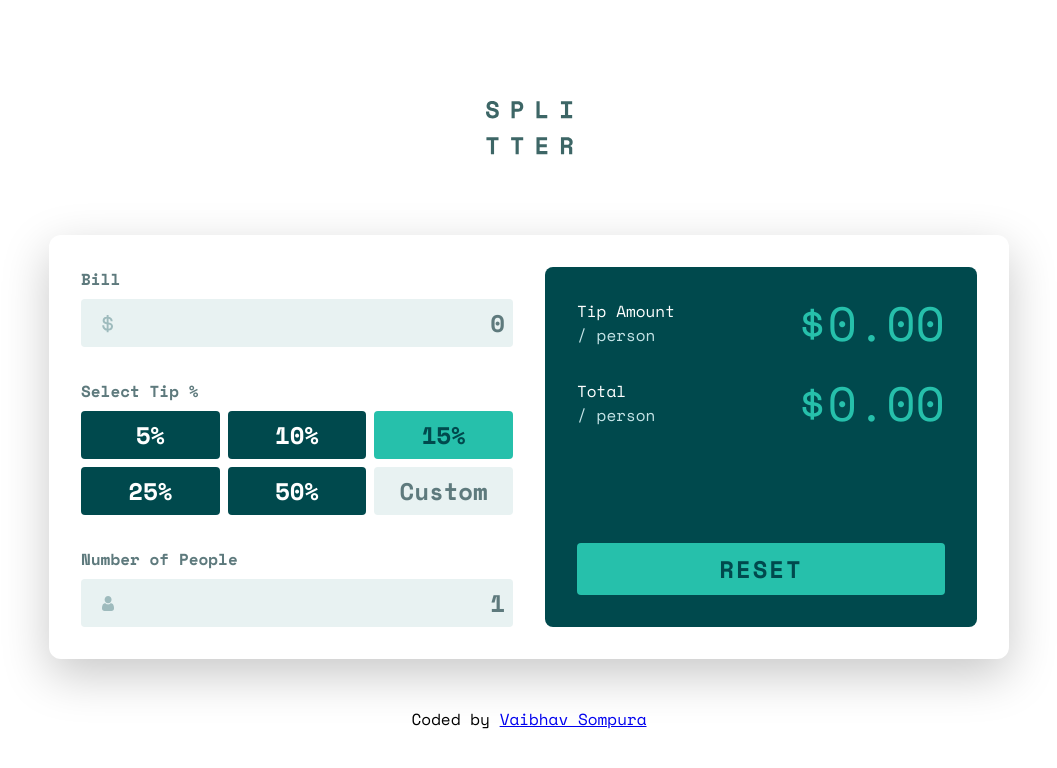
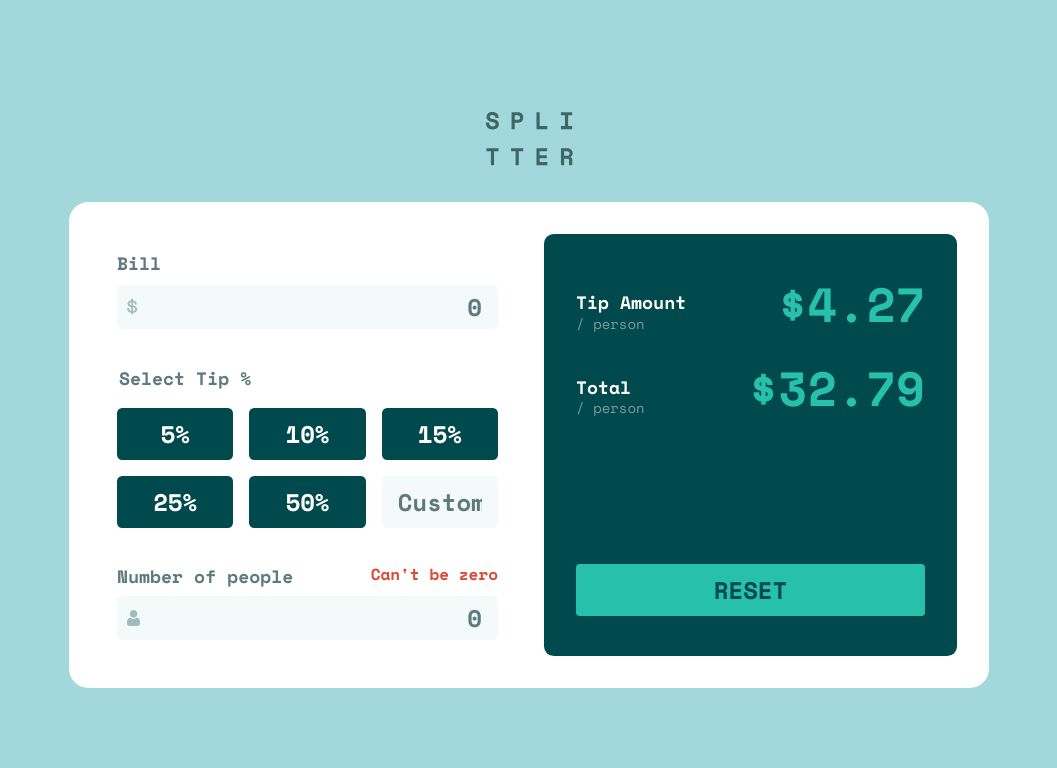
Before and after one commit to vsompura3/tip-calculator-app-main, a website: page index.html in a window 1280 px wide. Shown: the whole page, without its empty margins (111-1168 px from the left). Drawn offline with nearby package versions, Linux system fonts and the light colour scheme.

Commit message:
redid the markup and styling

```diff
--- a/index.html
+++ b/index.html
@@ -4,103 +4,123 @@
     <meta charset="UTF-8" />
     <meta name="viewport" content="width=device-width, initial-scale=1.0" />
     <!-- displays site properly based on user's device -->
-
     <link
       rel="icon"
       type="image/png"
       sizes="32x32"
       href="./images/favicon-32x32.png"
     />
-
-    <link rel="stylesheet" href="/css/index.css" />
-    <script src="/js/index.js" type="module"></script>
+    <link rel="stylesheet" href="./public/css/index.css" />
+    <script src="./public/js/index.js" type="module"></script>
     <title>Frontend Mentor | Tip calculator app</title>
   </head>
   <body>
-    <!-- Header -->
-    <header class="header flex">
-      <img src="./images/logo.svg" alt="Splitter Logo" />
+    <main class="calculator-layout">
+      <header>
+        <img aria-hidden="true" src="./images/logo.svg" alt="" />
+        <h1 class="sr-only">Tip Calculator</h1>
       </header>
 
-    <!-- Main -->
-    <main class="app container grid">
-      <div class="process grid">
-        <div class="flex flex-col">
-          <label for="bill-input">Bill</label>
+      <section>
+        <form class="calculation-form">
+          <div class="form-group">
+            <label for="bill-amount">Bill</label>
             <input
               type="number"
-            class="input fs-input"
-            id="bill-input"
+              name="bill-amount"
+              id="bill-amount"
               placeholder="0"
               required
             />
           </div>
-        <div class="flex flex-col">
-          <label for="custom-tip">Select Tip %</label>
-          <div class="grid tip-grid">
-            <input type="radio" name="tip-radio" id="5" value="5" />
-            <label for="5" class="fs-input">5%</label>
-            <input type="radio" name="tip-radio" id="10" value="10" />
-            <label for="10" class="fs-input">10%</label>
-            <input type="radio" name="tip-radio" id="15" value="15" checked />
-            <label for="15" class="fs-input">15%</label>
-            <input type="radio" name="tip-radio" id="25" value="25" />
-            <label for="25" class="fs-input">25%</label>
-            <input type="radio" name="tip-radio" id="50" value="50" />
-            <label for="50" class="fs-input">50%</label>
+          <fieldset>
+            <div class="form-group">
+              <legend>Select Tip %</legend>
+              <label for="tip-1"
+                ><input
+                  type="radio"
+                  name="tip-amount"
+                  id="tip-1"
+                  value="5"
+                />5%</label
+              >
+              <label for="tip-2"
+                ><input
+                  type="radio"
+                  name="tip-amount"
+                  id="tip-2"
+                  value="10"
+                />10%</label
+              >
+              <label for="tip-3"
+                ><input
+                  type="radio"
+                  name="tip-amount"
+                  id="tip-3"
+                  value="15"
+                />15%</label
+              >
+              <label for="tip-4"
+                ><input
+                  type="radio"
+                  name="tip-amount"
+                  id="tip-4"
+                  value="25"
+                />25%</label
+              >
+              <label for="tip-5"
+                ><input
+                  type="radio"
+                  name="tip-amount"
+                  id="tip-5"
+                  value="50"
+                />50%</label
+              >
+              <div>
+                <label for="custom-tip" class="sr-only"
+                  >custom tip amount</label
+                >
                 <input
                   type="number"
-              class="input fs-input"
-              name="tip-radio"
+                  name="tip-amount"
                   id="custom-tip"
                   placeholder="Custom"
                 />
               </div>
             </div>
-        <div class="flex flex-col">
-          <div class="flex">
-            <label for="people-input">Number of People</label>
-            <span class="warning">Can't be zero</span>
-          </div>
+          </fieldset>
+          <div class="form-group">
+            <label for="number-of-people">Number of people</label>
+            <span data-warning>Can't be zero</span>
             <input
               type="number"
-            class="input fs-input"
-            id="people-input"
-            placeholder="1"
+              name="number-of-people"
+              id="number-of-people"
+              placeholder="0"
               required
             />
           </div>
+        </form>
+        <div class="calculated-output">
+          <div>
+            <div class="tip-details">
+              <div>
+                <p>Tip Amount</p>
+                <p>/ person</p>
               </div>
-
-      <div class="result flow">
-        <div class="result-row flex">
-          <div class="tip">
-            <span>Tip Amount</span>
-            <span>/ person</span>
+              <span class="calculated-tip">$4.27</span>
             </div>
-          <p id="display-tip">$0.00</p>
+            <div class="total-details">
+              <div>
+                <p>Total</p>
+                <p>/ person</p>
               </div>
-        <div class="result-row flex">
-          <div class="total">
-            <span>Total</span>
-            <span>/ person</span>
+              <span class="calculated-total">$32.79</span>
             </div>
-          <p id="display-total">$0.00</p>
           </div>
-        <button type="reset">Reset</button>
+          <button class="btn-reset">Reset</button>
         </div>
+      </section>
     </main>
-
-    <footer>
-      <p>
-        Coded by
-        <a
-          href="https://vaibhavsompura.netlify.app"
-          target="_blank"
-          rel="noopener noreferrer"
-          >Vaibhav Sompura</a
-        >
-      </p>
-    </footer>
   </body>
 </html>
--- a/public/css/index.css
+++ b/public/css/index.css
@@ -1,49 +1,93 @@
-/** Font Import **/
 @import url('https://fonts.googleapis.com/css2?family=Space+Mono:wght@400;600;700&display=swap');
 
-/** Custom Properties **/
 :root {
-  --ff-base: 'Space Mono', 'MonoLisa', Arial, Helvetica, sans-serif;
+  /* colors */
+  --brand: hsl(172 67% 45%);
+  --warning: rgb(220 73 53);
+  --surface: hsl(183 100% 15%);
+  --surface-2: rgb(162, 215, 220);
+  --text: hsl(186 14% 43%);
+  --text-2: hsl(184 14% 56%);
+  --bg-input: hsl(189 41% 97%);
+  --white: hsl(0 0% 100%);
 
-  --clr-primary: hsl(172, 67%, 45%);
-  --clr-hover: rgb(159, 232, 223);
+  /* fonts */
+  --ff-sans: 'Space Mono', system-ui, sans-serif;
+  --normal: 400;
+  --semibold: 600;
+  --bold: 700;
 
-  --clr-neutral-100: hsl(0, 0%, 100%);
-  --clr-neutral-200: hsl(180, 29%, 93%);
-  --clr-neutral-300: hsl(185, 41%, 84%);
-  --clr-neutral-400: hsl(184, 14%, 56%);
-  --clr-neutral-500: hsl(186, 14%, 43%);
-  --clr-neutral-600: hsl(183, 100%, 15%);
-
-  --fs-500: 1.5rem;
+  /* spacing */
+  --space-xxs: 0.25rem;
+  --space-xs: 0.5rem;
+  --space-sm: 0.75rem;
+  --space-base: 1rem;
+  --space-md: 1.5rem;
+  --space-lg: 1.875rem;
+  --space-xl: 2rem;
+  --space-2xl: 3rem;
 }
 
-/* ------------------- */
-/* Reset               */
-/* ------------------- */
-
-/* https://piccalil.li/blog/a-modern-css-reset/ */
-
-/* Box sizing */
+/* Box sizing rules */
 *,
 *::before,
 *::after {
   box-sizing: border-box;
 }
 
-/* Reset margins */
+/* set the default html size to full page */
+html {
+  inline-size: 100%;
+  block-size: 100%;
+}
+
+/* Remove default margin */
 body,
 h1,
 h2,
 h3,
 h4,
-h5,
 p,
 figure,
-picture {
+blockquote,
+dl,
+dd {
   margin: 0;
 }
 
+/* Remove list styles on ul, ol elements with a list role, which suggests default styling will be removed */
+ul[role='list'],
+ol[role='list'] {
+  list-style: none;
+}
+
+/* Set core root defaults */
+html:focus-within {
+  scroll-behavior: smooth;
+}
+
+/* Set core body defaults */
+body {
+  min-inline-size: 100%;
+  min-block-size: 100%;
+  text-rendering: optimizeSpeed;
+  line-height: 1.5;
+
+  font-family: var(--ff-sans);
+  font-size: 1rem;
+  font-weight: var(--normal);
+  background-color: var(--surface-2);
+  color: var(--text);
+  padding-block: 5ch;
+
+  @media (width > 480px) {
+    display: grid;
+    place-content: center;
+    padding-block: 2ch;
+  }
+}
+
+/* Set minimum line-height for heading elements */
 h1,
 h2,
 h3,
@@ -51,27 +95,21 @@ h4,
 h5,
 h6 {
   line-height: 1.15;
-  font-weight: 400;
 }
 
-/* set up the body */
-body {
-  font-family: var(--ff-base);
-  font-size: var(--fs-300);
-  font-weight: 400;
-  line-height: 1.5;
-  min-height: 100vh;
-  overflow-x: hidden;
+/* A elements that don't have a class get default styles */
+a:not([class]) {
+  text-decoration-skip-ink: auto;
 }
 
-/* make images easier to work with */
+/* Make images easier to work with */
 img,
 picture {
-  max-width: 100%;
+  max-inline-size: 100%;
   display: block;
 }
 
-/* make form elements easier to work with */
+/* Inherit fonts for inputs and buttons */
 input,
 button,
 textarea,
@@ -79,38 +117,38 @@ select {
   font: inherit;
 }
 
-/* Screen readers only */
+/* To hide the spin box on input */
+input::-webkit-outer-spin-button,
+input::-webkit-inner-spin-button {
+  /* display: none; <- Crashes Chrome on hover */
+  -webkit-appearance: none;
+  margin: 0; /* <-- Apparently some margin are still there even though it's hidden */
+}
+
+input[type='number'] {
+  -moz-appearance: textfield; /* Firefox */
+  font-variant-numeric: tabular-nums;
+}
+
+/* Content thats not visible but read by screen-readers */
 .sr-only {
   position: absolute;
-  width: 1px;
-  height: 1px;
+  inline-size: 1px;
+  block-size: 1px;
   padding: 0;
   margin: -1px;
   overflow: hidden;
   clip: rect(0, 0, 0, 0);
-  white-space: nowrap; /* added line */
-  border: 0;
+  white-space: nowrap;
+  border-width: 0;
 }
 
-/** To Remove the number dial from input[type='number'] */
-/* Chrome, Safari, Edge, Opera */
-input::-webkit-outer-spin-button,
-input::-webkit-inner-spin-button {
-  -webkit-appearance: none;
-  margin: 0;
+/* Remove all animations, transitions and smooth scroll for people that prefer not to see them */
+@media (prefers-reduced-motion: reduce) {
+  html:focus-within {
+    scroll-behavior: auto;
   }
 
-input::placeholder {
-  color: var(--clr-neutral-500);
-}
-
-/* Firefox */
-input[type='number'] {
-  -moz-appearance: textfield;
-}
-
-/* remove animations for people who've turned them off */
-@media (prefers-reduced-motion: reduce) {
   *,
   *::before,
   *::after {
@@ -121,234 +159,242 @@ input[type='number'] {
   }
 }
 
-/* ------------------- */
-/* Utilities           */
-/* ------------------- */
+.calculator-layout {
+  display: grid;
+  gap: calc(var(--space-xl) + 0.25rem);
 
-.container {
-  width: 90%;
-  max-width: 60em;
-  margin-inline: auto;
+  @media (width > 480px) {
+    place-items: center;
   }
 
-.flex {
-  display: flex;
-  gap: var(--gap, 0.5rem);
-}
-.flex-col {
-  flex-direction: column;
-  --gap: 0.5rem;
+  & > header {
+    display: grid;
+    place-content: center;
   }
 
-.grid {
+  & > section {
+    background-color: var(--white);
+    border-radius: 2ch;
+
+    max-inline-size: 50ch;
     display: grid;
-  gap: var(--gap, 0.5rem);
+    gap: var(--space-lg);
+    padding: var(--space-xl);
+
+    @media (width >= 920px) {
+      grid-template-columns: repeat(2, 1fr);
+      max-inline-size: 57.5em;
+    }
+  }
 }
 
-.flow > *:where(:not(:first-child)) {
-  margin-top: var(--flow-spacer, 1rem);
+.calculation-form {
+  display: grid;
+  gap: calc(var(--space-xl) + 0.25rem);
+
+  @media (width >= 920px) {
+    padding: var(--space-base);
   }
 
-.input {
-  width: 100%;
-  border-radius: 4px;
-  border: 0;
+  & label,
+  & legend {
+    font-size: 1.125rem;
   }
 
-.fs-input {
-  font-size: var(--fs-500);
-  padding: 0.25rem 0.5rem;
-  text-align: right;
+  & input[type='number'] {
+    text-align: end;
+    font-size: 1.5rem;
+    font-weight: var(--bold);
+    line-height: 1.5;
+
+    background-color: var(--bg-input);
+    color: var(--surface);
+
+    padding-inline: var(--space-base);
+    padding-block: var(--space-xxs);
+    border-radius: 0.35ch;
+    border: none;
+    outline-offset: 2px;
+
+    &::placeholder {
+      color: var(--text);
     }
 
-.warning {
-  color: red;
-  font-weight: 700;
-  display: none;
+    &:focus {
+      outline: 2px solid var(--brand);
+    }
   }
 
-/* ------------------- */
-/* General             */
-/* ------------------- */
-
-.header {
-  justify-content: center;
-  padding-block: 2em;
+  & :is(label, legend) {
+    font-weight: var(--semibold);
   }
 
-.app {
-  --gap: 2rem;
-  padding: 1.5em;
-  border-radius: 12px;
-  box-shadow: 0rem 1rem 3rem rgb(0 0 0 / 0.22);
+  & > .form-group {
+    display: grid;
+    gap: var(--space-xs);
+
+    & > input[type='number'] {
+      background-repeat: no-repeat;
+      background-position: 10px center;
     }
 
-.process {
-  --gap: 2rem;
+    &:first-of-type {
+      & > input[type='number'] {
+        background-image: url('/images/icon-dollar.svg');
+      }
     }
 
-.process .tip-grid {
-  --gap: 0.5rem;
+    &:last-of-type {
       grid-template-columns: repeat(2, 1fr);
+      line-height: 1.35;
+
+      & > span {
+        justify-self: end;
+        font-weight: var(--semibold);
+        color: var(--warning);
       }
 
-.process label {
-  color: var(--clr-neutral-500);
-  font-weight: 600;
+      & > input[type='number'] {
+        inline-size: 100%;
+        grid-column: 1/-1;
+        background-image: url('/images/icon-person.svg');
+      }
+    }
   }
 
-.tip-grid label {
-  cursor: pointer;
-  text-align: center;
-  background-color: var(--clr-neutral-600);
-  color: var(--clr-neutral-100);
-  border-radius: 4px;
-  font-weight: 600;
+  & > fieldset {
+    margin: 0;
+    padding: 0;
+    border: 0;
+
+    & > .form-group {
+      --repeat: 2;
+      display: grid;
+      gap: var(--space-base);
+      grid-template-columns: repeat(var(--repeat), 1fr);
+
+      @media (width >= 920px) {
+        --repeat: 3;
       }
 
-.tip-grid label:hover,
-.tip-grid label:focus {
-  background-color: var(--clr-hover);
-  color: var(--clr-neutral-600);
+      & > label {
+        cursor: pointer;
+        background-color: var(--surface);
+        color: var(--white);
+
+        text-align: center;
+        font-size: 1.5rem;
+        font-weight: var(--bold);
+        font-variant-numeric: tabular-nums;
+
+        padding-block: var(--space-xs);
+        border-radius: 0.35ch;
+      }
     }
 
-input[type='radio'] {
-  position: absolute;
-  width: 1px;
-  height: 1px;
-  padding: 0;
-  margin: -1px;
-  overflow: hidden;
-  clip: rect(0, 0, 0, 0);
-  white-space: nowrap; /* added line */
-  border: 0;
+    & legend {
+      grid-column: 1/-1;
     }
 
-input[type='radio']:focus + label {
-  outline: 2px solid var(--clr-primary);
-  outline-offset: 2px;
+    /* custom-tip */
+    & input[type='number'] {
+      inline-size: 100%;
+      block-size: 100%;
+      outline-offset: -2px;
     }
 
-input[type='radio']:checked + label {
-  background-color: var(--clr-primary);
-  color: var(--clr-neutral-600);
+    & input[type='radio'] {
+      position: absolute;
+      opacity: 0;
+    }
+  }
 }
 
-input#bill-input,
-input#people-input,
-input#custom-tip {
-  background-color: var(--clr-neutral-200);
-  background-position: 5% center;
-  background-repeat: no-repeat;
-  background-size: 0.75rem;
-  font-weight: 700;
-  outline-color: var(--clr-primary);
-  color: var(--clr-neutral-600);
+.calculated-output {
+  background-color: var(--surface);
+  border-radius: 1ch;
+  padding-inline: var(--space-md);
+  padding-block: var(--space-md);
+  color: var(--text-2);
+
+  display: grid;
+  gap: var(--space-xl);
+
+  @media (width >= 920px) {
+    padding-inline: calc(var(--space-xl));
+    padding-block: calc(var(--space-xl) + 0.5rem);
+
+    align-content: space-between;
+
+    & > button {
+      margin-top: auto;
+    }
   }
 
-input#bill-input {
-  background-image: url('../../images/icon-dollar.svg');
+  & > div {
+    display: grid;
+    gap: 2.5ch;
+
+    & > .tip-details,
+    & > .total-details {
+      display: grid;
+      align-items: center;
+      grid-template-columns: repeat(2, 1fr);
+      gap: 2ch;
+      font-size: 0.875rem;
+
+      & > div {
+        align-self: end;
       }
 
-input#people-input {
-  background-image: url('../../images/icon-person.svg');
+      & > div > p:first-of-type {
+        color: var(--white);
+        font-size: 1.125rem;
+        font-weight: var(--semibold);
+        line-height: 1.1;
       }
 
-input#custom-tip {
-  text-align: center;
-  border-radius: 4px;
+      /*// ! handle scroll and overflow */
+      & > span {
+        font-size: 3rem;
+        font-weight: var(--bold);
+        font-variant-numeric: tabular-nums;
+        color: var(--brand);
+        line-height: 1.25;
+        text-align: end;
+      }
+    }
   }
 
-.result {
-  background-color: var(--clr-neutral-600);
-  color: var(--clr-neutral-100);
-  border-radius: 8px;
-  padding: 1em;
-  display: flex;
-  flex-direction: column;
-  gap: 1em;
+  & > button {
+    cursor: pointer;
+    background-color: var(--brand);
+    color: var(--surface);
+    border: none;
+    border-radius: 0.25ch;
+    padding-block: var(--space-xs);
+
+    font-size: 1.5rem;
+    font-weight: var(--bold);
+    text-transform: uppercase;
+
+    outline-offset: 2px;
+
+    @media (prefers-reduced-motion: no-preference) {
+      transition: transform 150ms ease-out;
     }
 
-.result-row {
-  align-items: center;
-  justify-content: space-between;
+    &:hover {
+      background-color: var(--surface-2);
+      transform: scale(1.01);
     }
 
-.result-row span {
-  display: block;
-  font-size: 0.875rem;
+    &:focus {
+      outline: 2px solid var(--brand);
     }
 
-.result-row span:last-child {
-  color: var(--clr-neutral-300);
-}
-
-.result-row p {
-  font-size: clamp(2.25rem, 5vw, 3rem);
-  line-height: 1;
-  color: var(--clr-primary);
-  max-width: 250px;
-  overflow-x: scroll;
-}
-
-.result button[type='reset'] {
-  cursor: pointer;
-  margin-top: 3rem;
-  border: 0;
-  background-color: var(--clr-primary);
-  color: var(--clr-neutral-600);
-  text-transform: uppercase;
-  letter-spacing: 2px;
-  font-weight: 700;
-  padding-block: 0.5rem;
-  border-radius: 4px;
-  transition: transform 0.2s ease;
-}
-
-.result button[type='reset']:hover {
-  transform: translateY(-0.15rem);
-}
-
-footer {
-  text-align: center;
-}
-
-@media (min-width: 45em) {
-  body {
-    display: flex;
-    flex-direction: column;
-    justify-content: center;
-    gap: 3em;
-  }
-
-  .app {
-    padding: 2em;
-    grid-template-columns: repeat(2, 1fr);
-  }
-
-  .process .tip-grid {
-    grid-template-columns: repeat(3, 1fr);
-  }
-
-  .process .tip-grid > * {
-    padding-block: 0.25em;
-  }
-
-  input#bill-input,
-  input#people-input {
-    padding-block: 0.25em;
-  }
-
-  .result {
-    padding: 2em;
-  }
-
-  .result-row span {
-    font-size: 1rem;
-  }
-
-  .result button[type='reset'] {
-    margin-top: auto;
-    font-size: 1.5rem;
+    &:active {
+      transform: scale(0.98);
     }
   }
+}
```
Also changed, not shown: public/js/index.js (+4 -63 lines). Lines whose indentation alone changed are shown as unchanged.
